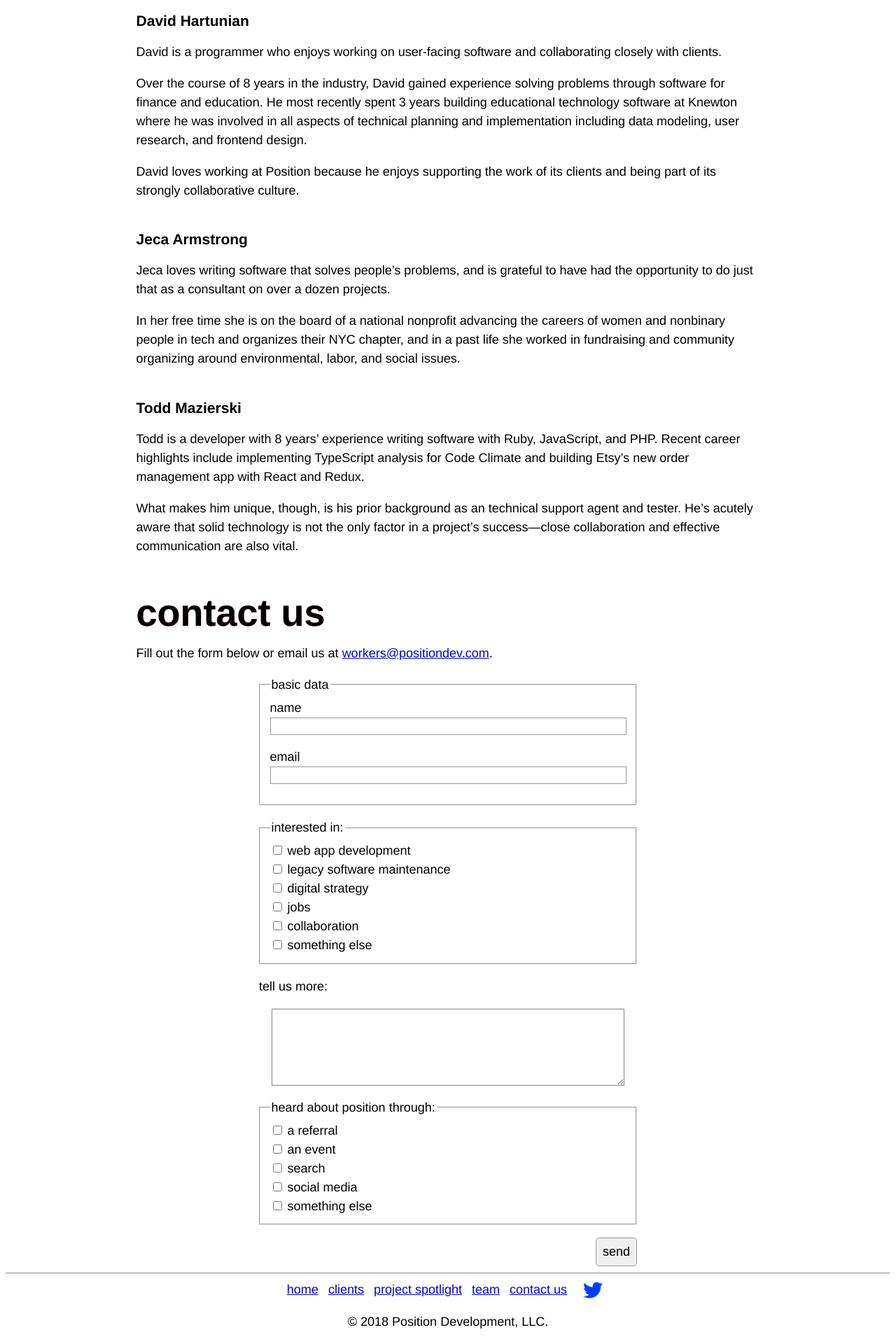
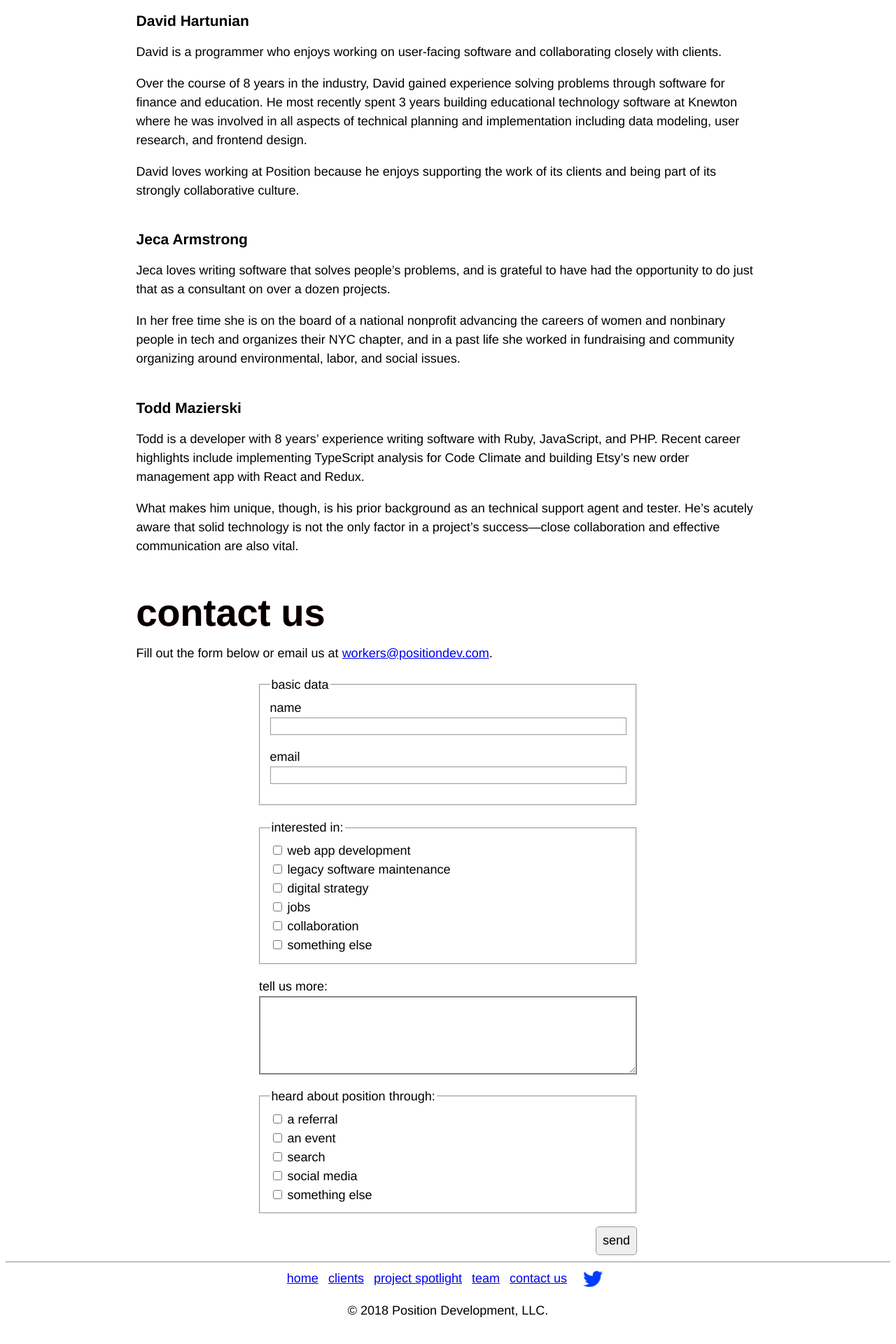
Before and after one commit to positiondev/positiondev.github.io, a Jekyll site: the page built from index.md, in a window 1280 px wide. Shown: the part 2950-4870 px from the top of the page at 70% size. Built offline with Jekyll 4.4.1, drawn with Linux system fonts in a browser that asks for light colours.

Commit message:
Align text area with rest of form. (#5)

```diff
--- a/styles/style.css
+++ b/styles/style.css
@@ -208,11 +208,11 @@ textarea
     display: block;
 
     box-sizing: border-box;
-    width: calc(100% - 2em);
-    margin: 1em 1em 1em 1em;
+    width: 100%;
+    margin: 0 0 1em;
     padding: .5em;
 
-    border: 1px solid #888;
+    border: 2px solid #888;
 }
 .button-wrapper
 {
```
